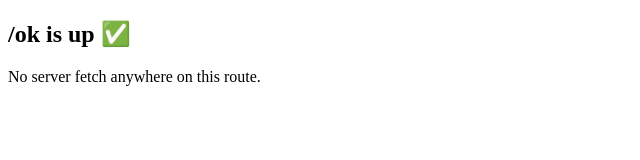
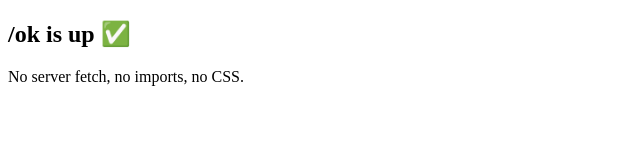
Before and after one commit to nkesseru/peakops-site, a Next.js app: page /ok in a window 1280 px wide. Shown: the top 160 px of the page, without its empty margins (0-640 px from the left). Built offline with nearby package versions, Linux system fonts and the light colour scheme.

Commit message:
test: add fail-proof /ok route

```diff
--- a/src/app/ok/page.tsx
+++ b/src/app/ok/page.tsx
@@ -1,12 +1,11 @@
+export const dynamic = "force-dynamic";
 export const runtime = "nodejs";
-export const dynamic = "force-dynamic";
-// "use client";  // not needed, but harmless if you add it
 
 export default function OkPage() {
   return (
     <section className="p-10">
       <h1 className="text-3xl font-bold">/ok is up ✅</h1>
-      <p>No server fetch anywhere on this route.</p>
+      <p>No server fetch, no imports, no CSS.</p>
     </section>
   );
 }
```
